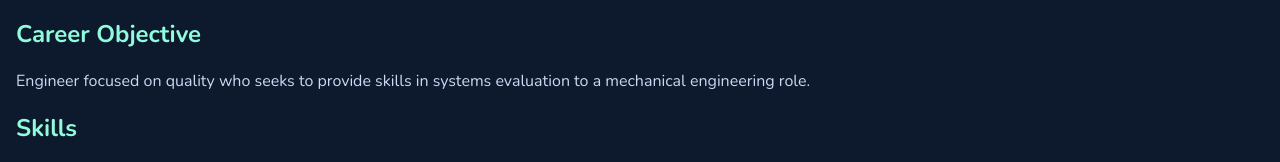
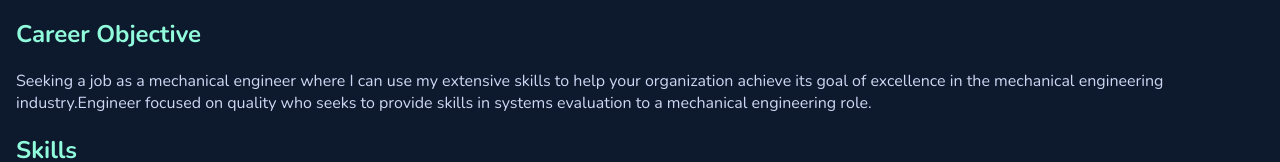
Before and after one commit to Mohammed-Nabeel/Nabeel-Portfolio, a plain HTML site: page index.html in a window 1280 px wide. Shown: the part 604-766 px from the top of the page. Drawn offline with nearby package versions, Linux system fonts and the light colour scheme.

Commit message:
Updated career objective

```diff
--- a/index.html
+++ b/index.html
@@ -24,7 +24,7 @@
     <main>
         <section id="objective">
             <h2>Career Objective</h2>
-            <p>Engineer focused on quality who seeks to provide skills in systems evaluation to a mechanical engineering role.</p>
+            <p>Seeking a job as a mechanical engineer where I can use my extensive skills to help your organization achieve its goal of excellence in the mechanical engineering industry.Engineer focused on quality who seeks to provide skills in systems evaluation to a mechanical engineering role.</p>
         </section>
         <section id="skills">
             <h2>Skills</h2>
```
